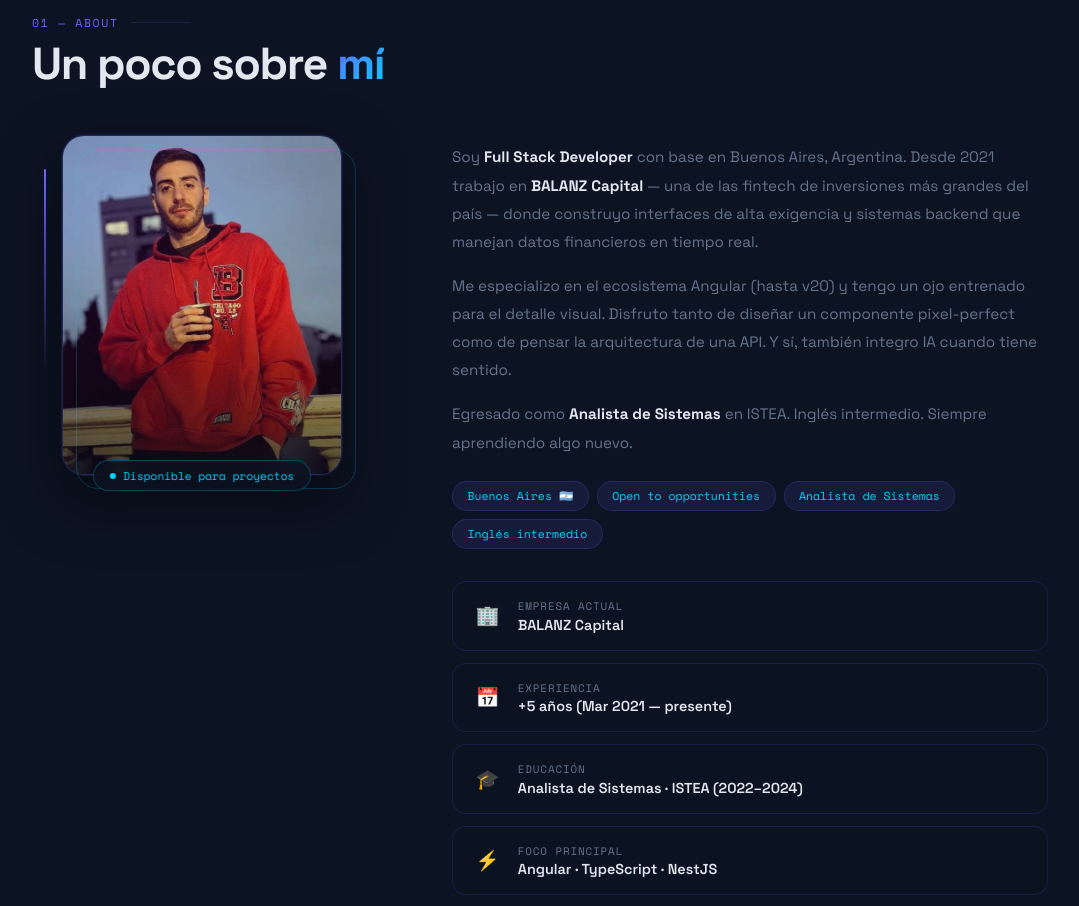
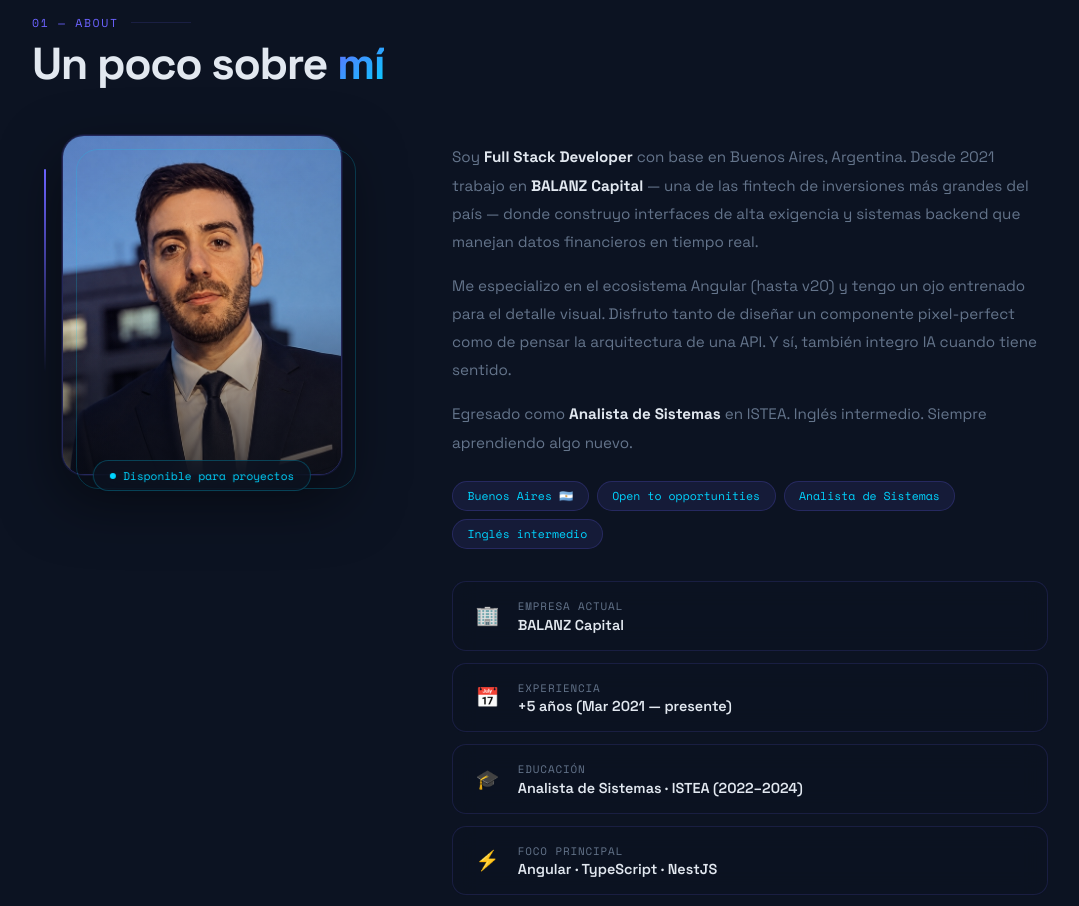
Before and after one commit to santistani13/portfolio, an Angular app: page / in a window 1280 px wide. Shown: the part 980-1886 px from the top of the page, without its empty margins (100-1179 px from the left). Built offline with nearby package versions, Linux system fonts and the light colour scheme.

Commit message:
cambio de foto

```diff
--- a/src/app/components/about/about.html
+++ b/src/app/components/about/about.html
@@ -6,7 +6,7 @@
     <div class="about-grid">
       <div class="about-photo-wrap rv-l">
         <div class="photo-frame">
-          <img src="santiago.jpg" alt="Santiago Stanicio" class="photo" />
+          <img src="santiago-formal.jpg" alt="Santiago Stanicio" class="photo" />
           <div class="photo-overlay"></div>
         </div>
         <div class="photo-deco-border"></div>
```
Also changed, not shown: public/santiago-formal.jpg (added), public/santiago.original.jpg (added).
